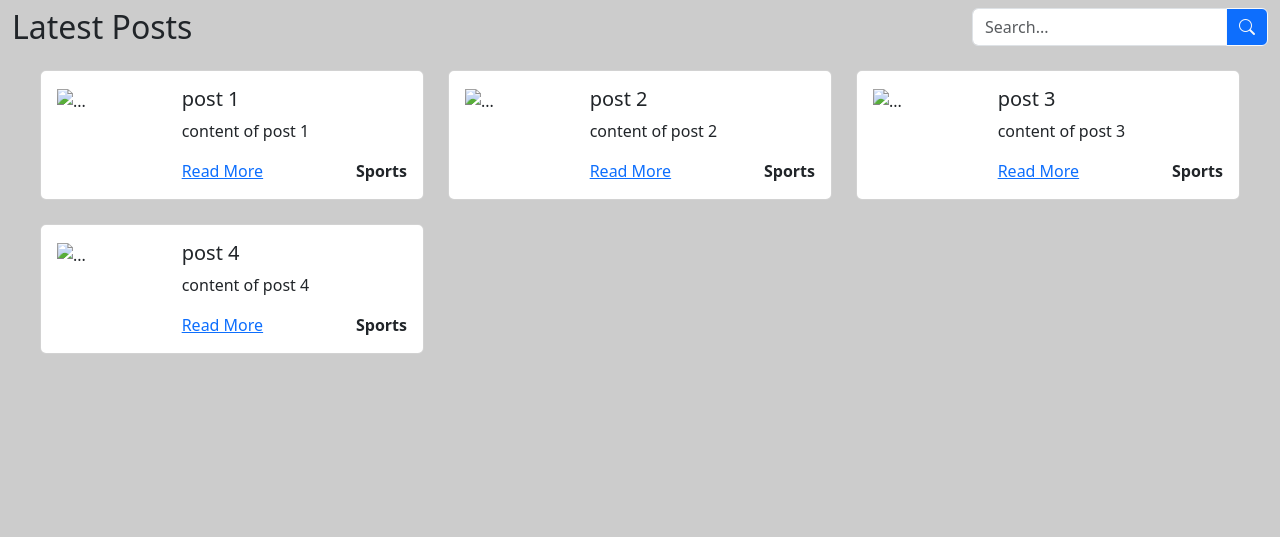
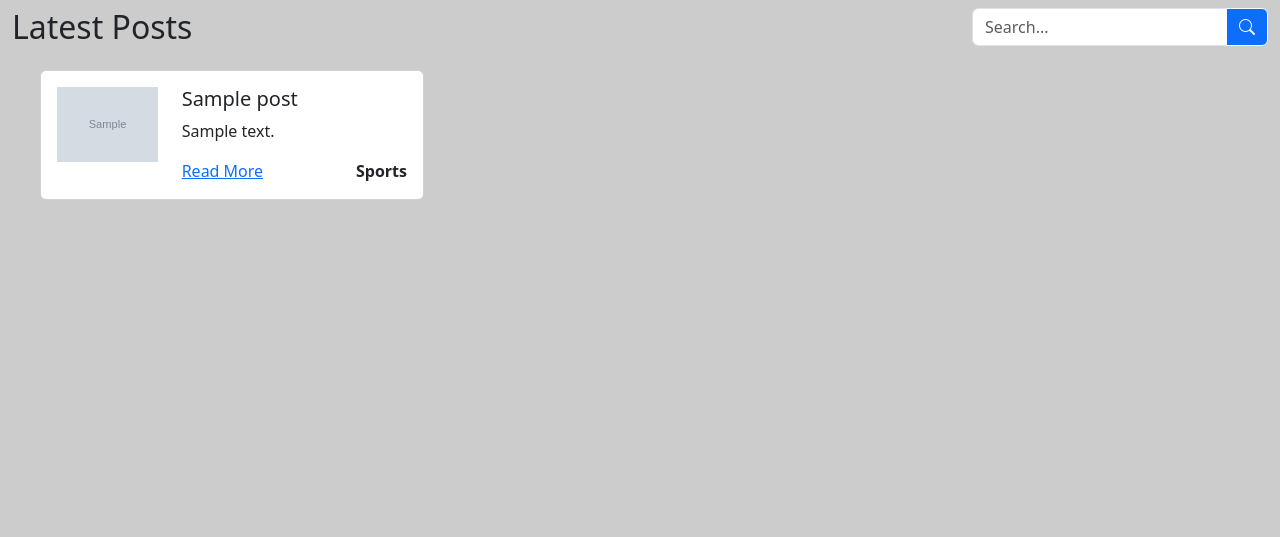
Before and after one commit to Vishnukumar4224/-Blog-Website, a Django app: page / in a window 1280 px wide. Shown: the part 74-611 px from the top of the page. Run offline with Django 5.2, Linux system fonts and the light colour scheme; tables that the repository leaves empty hold one stand-in row (values such as "Sample post"); grey boxes marked "Sample" are stand-in pictures; some libraries are stand-ins or nearby versions.

Commit message:
showed the database data on the index.html page

```diff
--- a/myproject/blog/templates/blog/detail.html
+++ b/myproject/blog/templates/blog/detail.html
@@ -7,7 +7,7 @@
             <div class="col-lg-8">
               <h1 class="mb-4">{{post.title}}</h1>
               <p class="text-muted">Posted on January 1, 2024</p>
-              <img src="https://via.placeholder.com/800x400" class="img-fluid mb-4" alt="Blog Image">
+              <img src="{{post.img_url}}" class="img-fluid mb-4" alt="Blog Image" style="width: 300%; height: 300px;">
               <p>{{post.content}}</p>
               </div>
             <div class="col-lg-4">
--- a/myproject/blog/templates/blog/index.html
+++ b/myproject/blog/templates/blog/index.html
@@ -27,7 +27,7 @@
                     <div class="card-body">
                         <div class="row">
                             <div class="col-md-4">
-                                <img src="https://via.placeholder.com/300" class="img-fluid" alt="...">
+                                <img src="{{post.img_url}}" class="img-fluid" alt="..." >
                             </div>
                             <div class="col-md-8">
                                 <h5 class="card-title">{{post.title}}</h5>
--- a/myproject/blog/views.py
+++ b/myproject/blog/views.py
@@ -1,19 +1,20 @@
 import logging
 from django.shortcuts import render, redirect
 from django.http import HttpResponse
-
+from .models import post
 # Create your views here.
 
-posts = [
-        {'id':1 ,'title': 'post 1', 'content': 'content of post 1'},
-        {'id':2 ,'title': 'post 2', 'content': 'content of post 2'},
-        {'id':3 ,'title': 'post 3', 'content': 'content of post 3'},
-        {'id':4 ,'title': 'post 4', 'content': 'content of post 4'}
-    ]
+# Static demo data
+# posts = [
+#         {'id':1 ,'title': 'post 1', 'content': 'content of post 1'},
+#         {'id':2 ,'title': 'post 2', 'content': 'content of post 2'},
+#         {'id':3 ,'title': 'post 3', 'content': 'content of post 3'},
+#         {'id':4 ,'title': 'post 4', 'content': 'content of post 4'}
+#     ]
 
 def index(request):
     blog_title = "Latest Posts"
-
+    posts = post.objects.all()
     return render(request, 'blog/index.html', {'title': blog_title, 'posts': posts})
 
 def detail(request, post_id):
```
